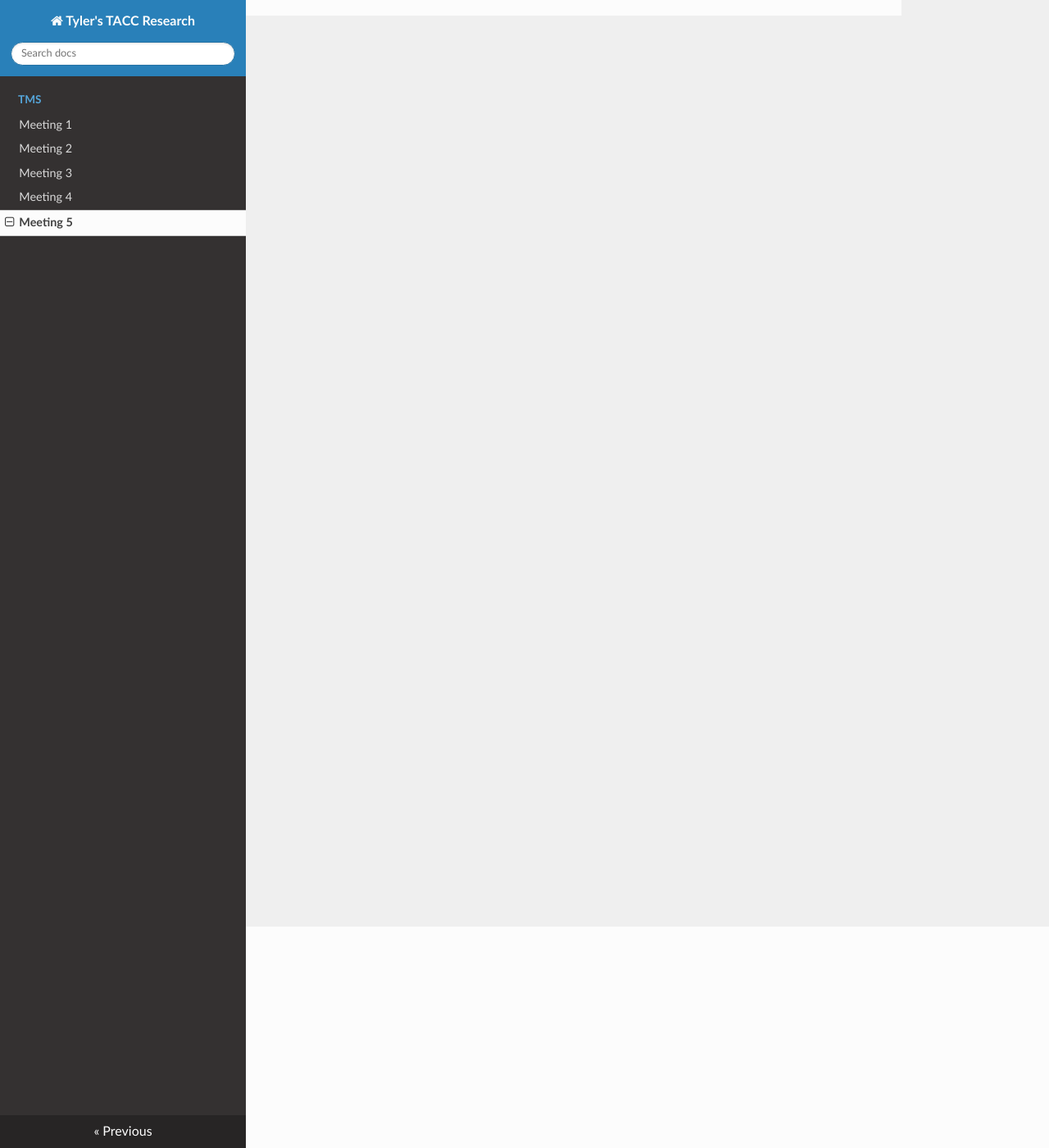
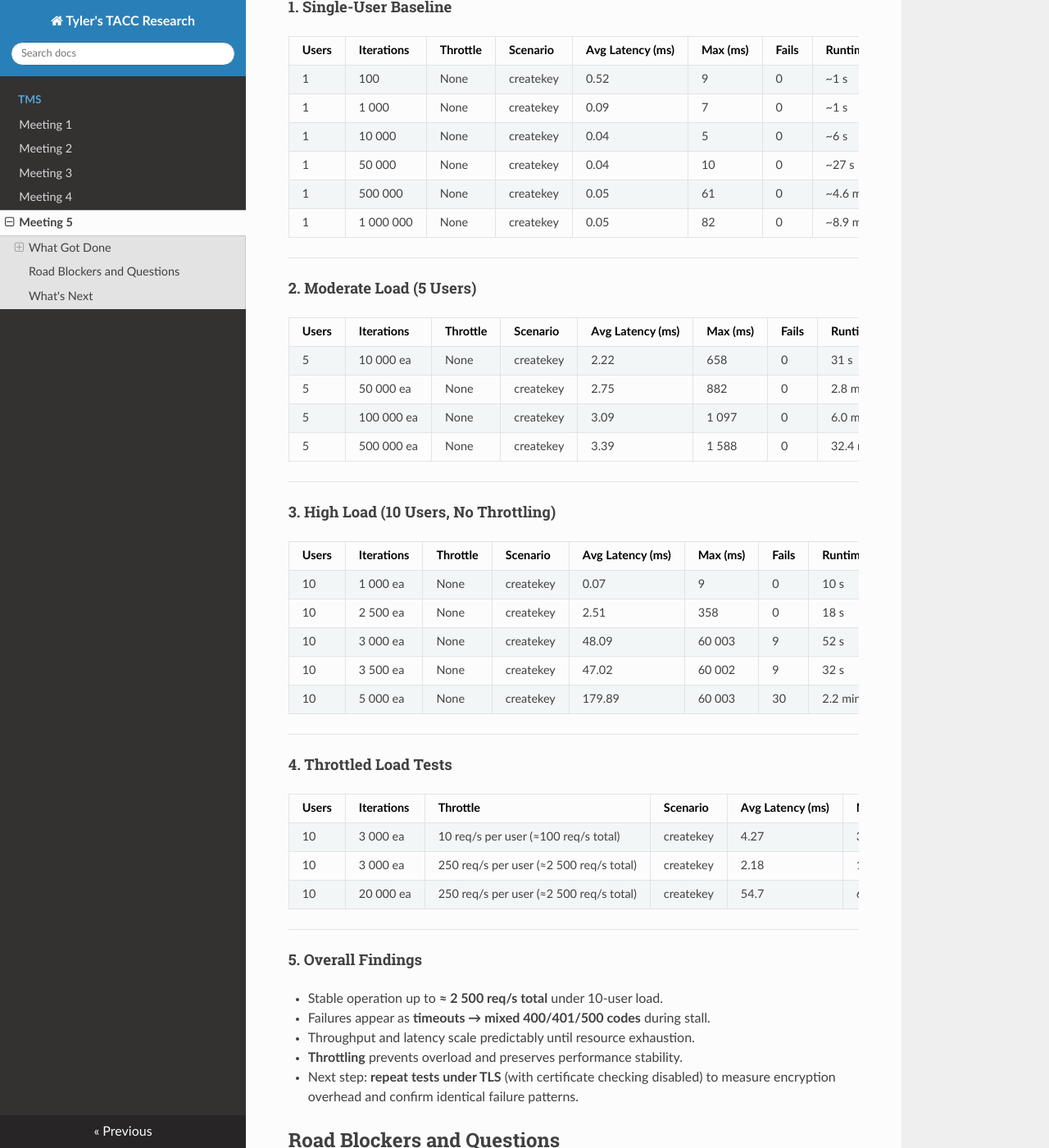
Before and after one commit to tyler0852/tylers-tacc-research, an MkDocs documentation site: the page built from docs/tms/meeting-5.md, in a window 1280 px wide and 1400 px high, scrolled down 270 px. Shown: the whole window at 82% size. Built offline with MkDocs 1.6.1, drawn with Linux system fonts in a browser that asks for light colours; nearby versions of some CDN libraries; some of the changed text lies outside the part shown.

Commit message:
Document load testing results from Meeting 5
Added detailed load testing results and overall findings for Meeting 5.

```diff
--- a/docs/tms/meeting-5.md
+++ b/docs/tms/meeting-5.md
@@ -1 +1,64 @@
 # Meeting 5 - October 15th, 2025
+
+## What Got Done
+
+### Load Testing Results (Plaintext HTTP)
+
+#### 1. Single-User Baseline
+
+| Users | Iterations | Throttle | Scenario | Avg Latency (ms) | Max (ms) | Fails | Runtime | Notes |
+|:------|:-----------|:----------|:-----------|:----------------|:-----------|:--------|:----------|:-------|
+| 1 | 100 | None | createkey | 0.52 | 9 | 0 | ~1 s | Baseline sanity check |
+| 1 | 1 000 | None | createkey | 0.09 | 7 | 0 | ~1 s | Clean run |
+| 1 | 10 000 | None | createkey | 0.04 | 5 | 0 | ~6 s | Sustained, no degradation |
+| 1 | 50 000 | None | createkey | 0.04 | 10 | 0 | ~27 s | ~1 850 req/s, stable |
+| 1 | 500 000 | None | createkey | 0.05 | 61 | 0 | ~4.6 min | Consistent throughput |
+| 1 | 1 000 000 | None | createkey | 0.05 | 82 | 0 | ~8.9 min | Stable long run |
+
+---
+
+#### 2. Moderate Load (5 Users)
+
+| Users | Iterations | Throttle | Scenario | Avg Latency (ms) | Max (ms) | Fails | Runtime | Notes |
+|:------|:-----------|:----------|:-----------|:----------------|:-----------|:--------|:----------|:-------|
+| 5 | 10 000 ea | None | createkey | 2.22 | 658 | 0 | 31 s | Early concurrency impact |
+| 5 | 50 000 ea | None | createkey | 2.75 | 882 | 0 | 2.8 min | Latency variance rising |
+| 5 | 100 000 ea | None | createkey | 3.09 | 1 097 | 0 | 6.0 min | Still stable |
+| 5 | 500 000 ea | None | createkey | 3.39 | 1 588 | 0 | 32.4 min | Strong sustained performance |
+
+---
+
+#### 3. High Load (10 Users, No Throttling)
+
+| Users | Iterations | Throttle | Scenario | Avg Latency (ms) | Max (ms) | Fails | Runtime | Notes |
+|:------|:-----------|:----------|:-----------|:----------------|:-----------|:--------|:----------|:-------|
+| 10 | 1 000 ea | None | createkey | 0.07 | 9 | 0 | 10 s | Clean short run |
+| 10 | 2 500 ea | None | createkey | 2.51 | 358 | 0 | 18 s | Fully stable |
+| 10 | 3 000 ea | None | createkey | 48.09 | 60 003 | 9 | 52 s | First timeouts after ~11 k req |
+| 10 | 3 500 ea | None | createkey | 47.02 | 60 002 | 9 | 32 s | Instability confirmed |
+| 10 | 5 000 ea | None | createkey | 179.89 | 60 003 | 30 | 2.2 min | Server froze after ~10 k req |
+
+---
+
+#### 4. Throttled Load Tests
+
+| Users | Iterations | Throttle | Scenario | Avg Latency (ms) | Max (ms) | Fails | Runtime | Notes |
+|:------|:-----------|:----------|:-----------|:----------------|:-----------|:--------|:----------|:-------|
+| 10 | 3 000 ea | 10 req/s per user (≈100 req/s total) | createkey | 4.27 | 381 | 0 | 69 min | Fully stable for entire duration |
+| 10 | 3 000 ea | 250 req/s per user (≈2 500 req/s total) | createkey | 2.18 | 17 | 0 | 2.4 min | Stable upper-limit throughput |
+| 10 | 20 000 ea | 250 req/s per user (≈2 500 req/s total) | createkey | 54.7 | 60 171 | 70 | 12.3 min | Stable ~7 min, then progressive timeouts (64 timeouts, 3 500s, 2 401s, 1 400) |
+
+---
+
+#### 5. Overall Findings
+
+- Stable operation up to **≈ 2 500 req/s total** under 10-user load.
+- Failures appear as **timeouts → mixed 400/401/500 codes** during stall.
+- Throughput and latency scale predictably until resource exhaustion.
+- **Throttling** prevents overload and preserves performance stability.
+- Next step: **repeat tests under TLS** (with certificate checking disabled) to measure encryption overhead and confirm identical failure patterns.
+
+
+## Road Blockers and Questions
+
+## What's Next
```
